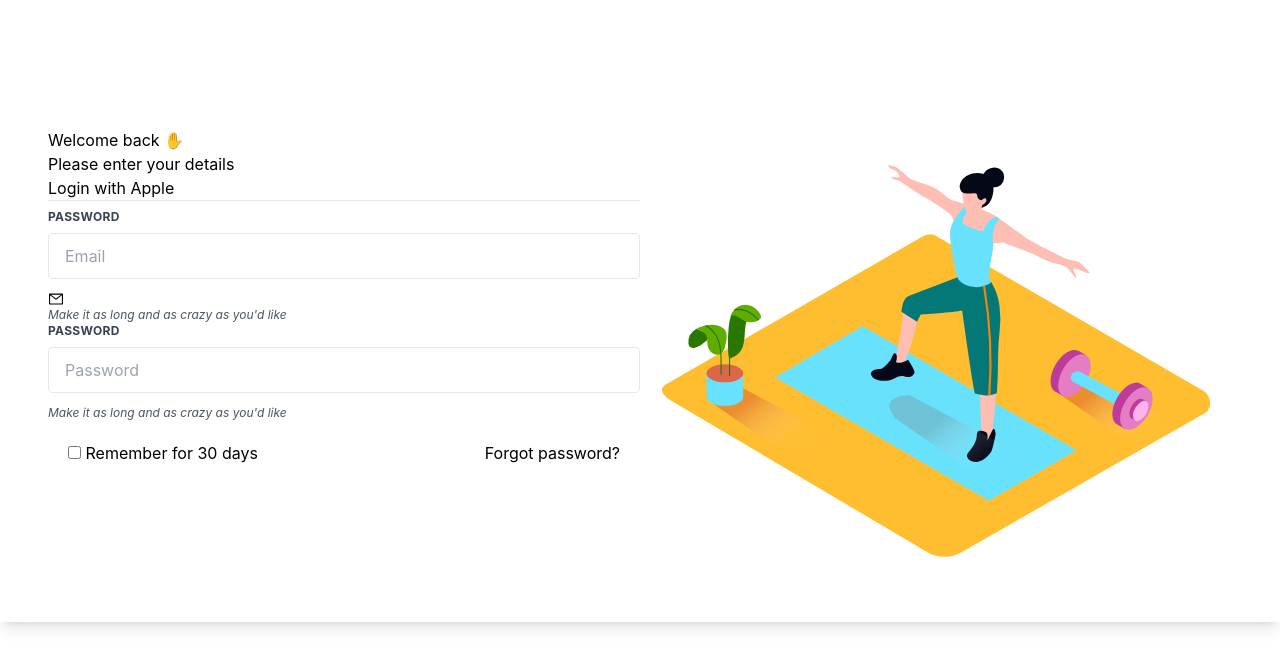
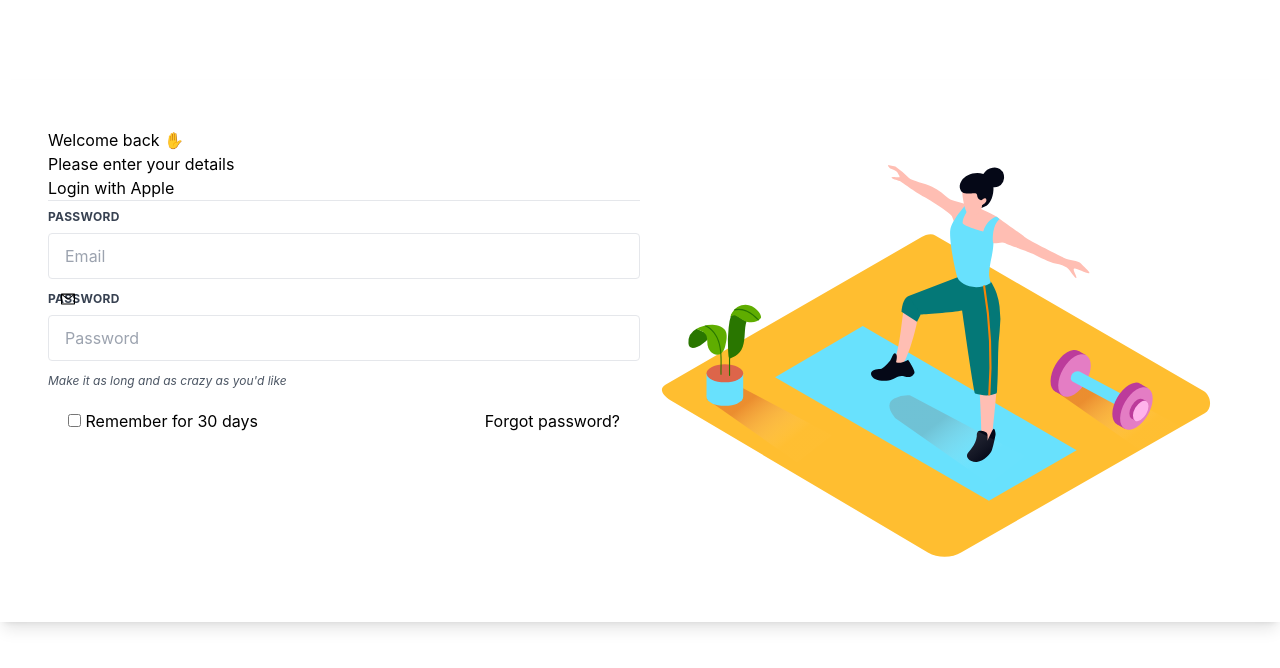
Before and after one commit to otilor/outcrowd-login-screen, a Next.js app: page / in a window 1280 px wide. Shown: the top 668 px of the page. Built offline with nearby package versions, Linux system fonts and the light colour scheme.

Commit message:
complete login screen

```diff
--- a/pages/index.js
+++ b/pages/index.js
@@ -23,13 +23,12 @@ export default function Home() {
             <hr />
 
             <div className='pt-2'>
-              <div class="w-full">
+              <div class="w-full justify-end items-center relative">
                 <label class="block uppercase tracking-wide text-gray-700 text-xs font-bold mb-2" for="grid-password">
                   Password
                 </label>
-                <input class="appearance-none block w-full text-gray-700 border border-gray-200 rounded py-3 px-4 mb-3 leading-tight focus:outline-none focus:bg-white focus:border-gray-500" id="grid-email" type="email" placeholder="Email" />
-                <AiOutlineMail />
-                <p class="text-gray-600 text-xs italic">Make it as long and as crazy as you'd like</p>
+                <input class="appearance-none w-full text-gray-700 border border-gray-200 rounded py-3 px-4 mb-3 leading-tight focus:outline-none focus:bg-white focus:border-gray-500" id="grid-email" type="email" placeholder="Email" />
+                <AiOutlineMail className="absolute mr-2 w-10"/>
               </div>
 
               <div class="w-full">
```
